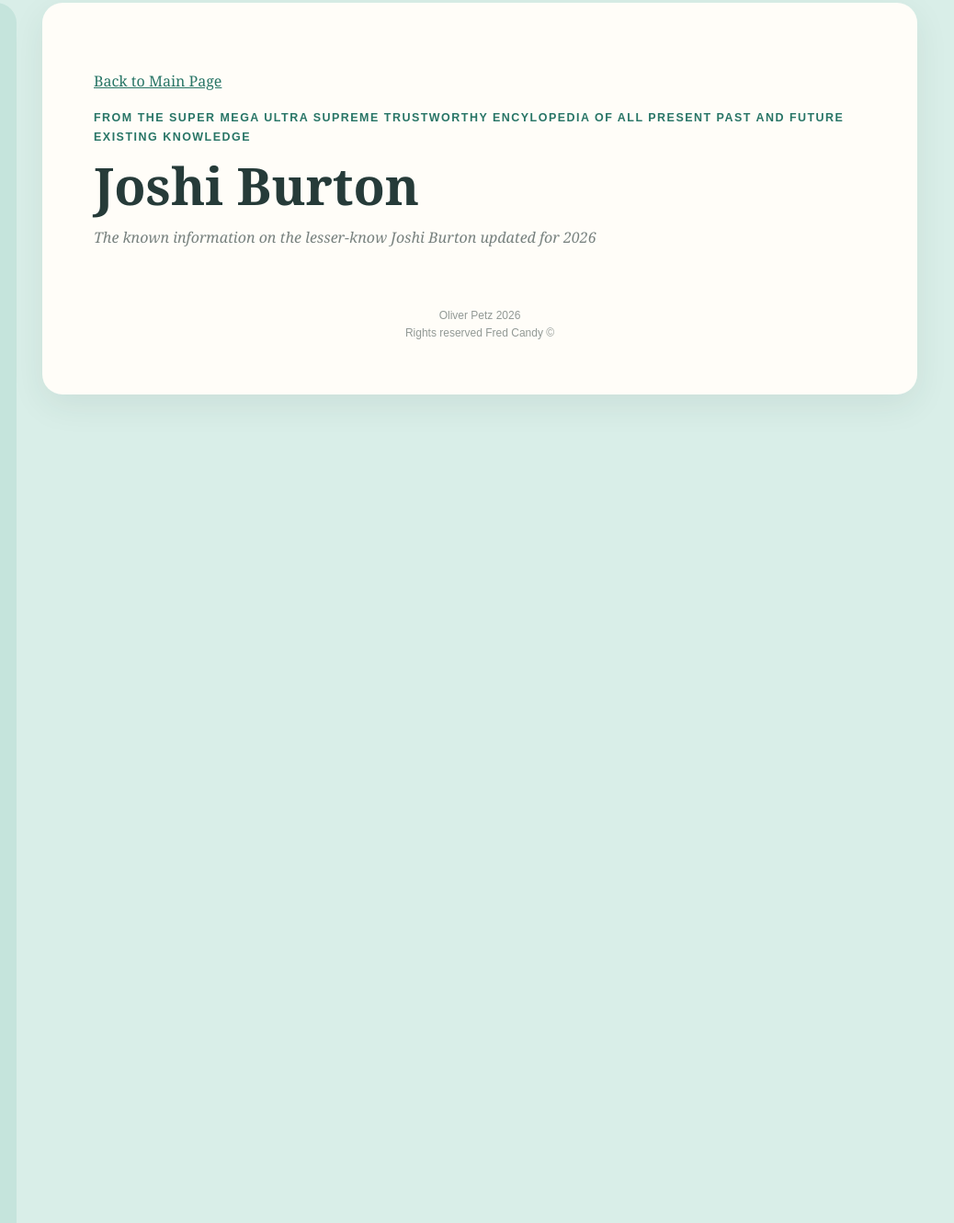
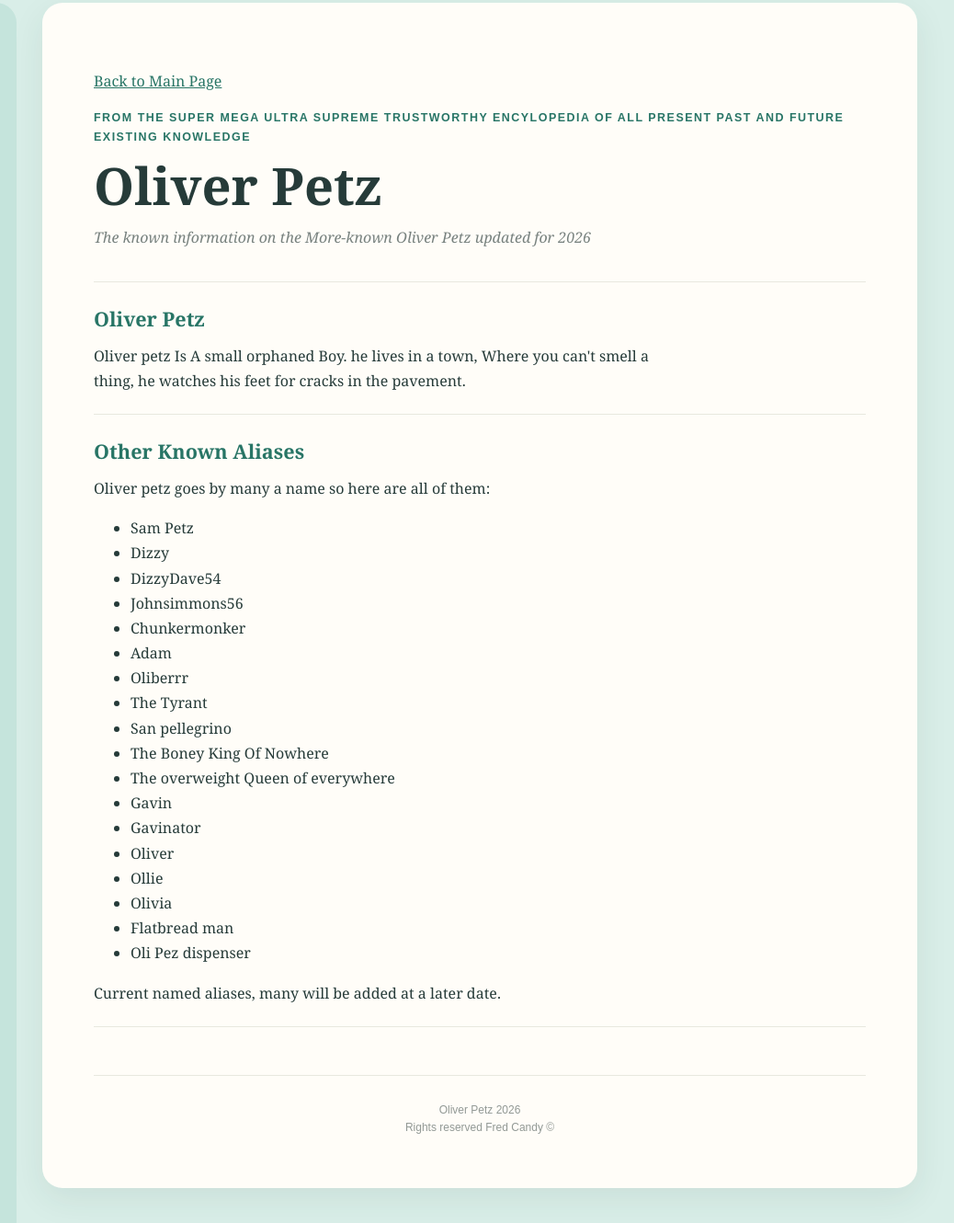
Before and after one commit to Dizzydave54/Fredcandy-site, a plain HTML site: page oliverpetz.html in a window 1280 px wide. Shown: the part 29-1359 px from the top of the page at 92% size, 242-1280 px from the left. Drawn offline with Linux system fonts and the light colour scheme.

Commit message:
Update oliverpetz.html

```diff
--- a/oliverpetz.html
+++ b/oliverpetz.html
@@ -3,7 +3,7 @@
 <head>
   <meta charset="UTF-8">
   <meta name="viewport" content="width=device-width, initial-scale=1">
-  <title>Fred Candy</title>
+  <title>Oliver Petz</title>
   <link rel="stylesheet" href="style.css">
    <link rel="icon" type="image/png" href="./images/lollipop.png">
 </head>
@@ -18,13 +18,61 @@
     </aside>
 
     <main>
+
         <header>
                 <p><a href="index.html">Back to Main Page</a></p>
                 <p class="eyebrow">From the Super mega ultra supreme trustworthy encylopedia of all present past and future existing knowledge</p>
-                <h1>Joshi Burton</h1>
-                <p class="intro">The known information on the lesser-know Joshi Burton updated for 2026 </p>
+                <h1>Oliver Petz</h1>
+                <p class="intro">The known information on the More-known Oliver Petz updated for 2026 </p>
             </header>
 
+      <article>
+
+        <section>
+          <h2>Oliver Petz</h2>
+          <p>Oliver petz Is A small orphaned Boy. he lives in a town, Where you can't smell a thing, he watches his feet for cracks in the pavement.</p>
+
+
+
+        </section>
+
+        <section>
+          <h2>Other Known Aliases</h2>
+          <p>Oliver petz goes by many a name so here are all of them:</p>
+          <ul>
+            <li>Sam Petz</li>
+            <li>Dizzy</li>
+            <li>DizzyDave54</li>
+            <li>Johnsimmons56</li>
+            <li>Chunkermonker</li>
+            <li>Adam</li>
+            <li>Oliberrr</li>
+            <li>The Tyrant</li>
+            <li>San pellegrino</li>
+            <li>The Boney King Of Nowhere</li>
+            <li>The overweight Queen of everywhere</li>
+            <li>Gavin</li>
+            <li>Gavinator</li>
+            <li>Oliver</li>
+            <li>Ollie</li>
+            <li>Olivia</li>
+            <li>Flatbread man</li>
+            <li>Oli Pez dispenser</li>
+          </ul>
+          <p>Current named aliases, many will be added at a later date.</p>
+        </section>
+
+        <section>
+          <h2></h2>
+
+
+        </section>
+
+
+
+
+
+      </article>
 
 
 
```
